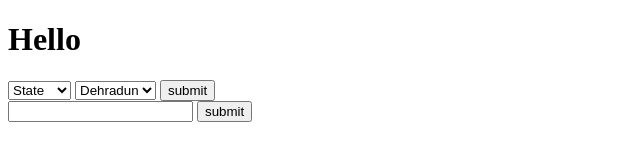
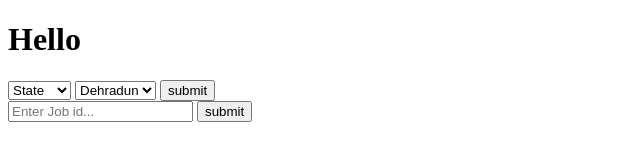
Before and after one commit to symbiote-ux/covid-tracker, a website: page public/index.html in a window 1280 px wide. Shown: the full height of the page, 0-640 px from the left. Drawn offline with Linux system fonts and the light colour scheme.

Commit message:
changeed ui

```diff
--- a/public/index.html
+++ b/public/index.html
@@ -20,7 +20,7 @@
       <input type="submit" value="submit" />
     </form>
     <form action="getInfo"method='POST'>
-      <input type="text" name="id" id="">
+      <input type="text" name="id" placeholder="Enter Job id..." id="">
       <input type="submit" value="submit">
     </form>
   </body>
```
